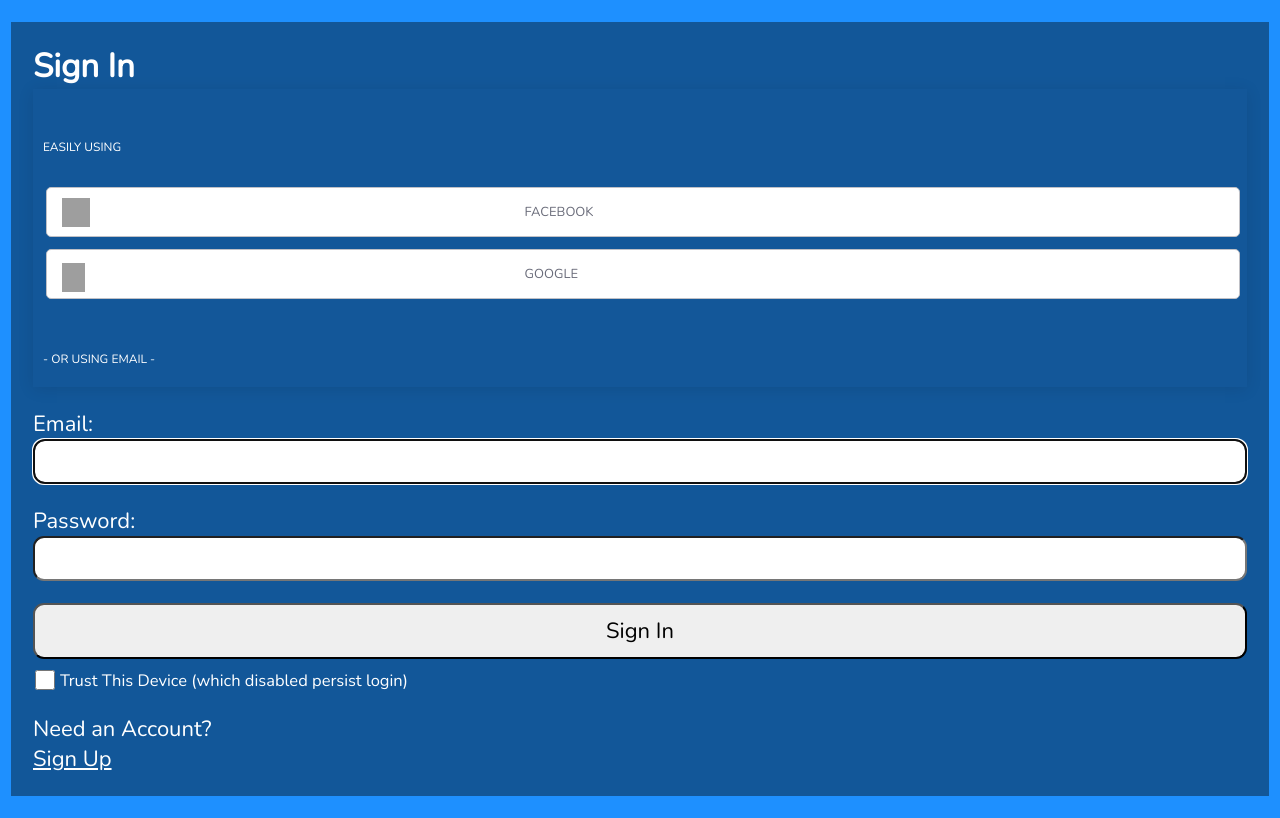
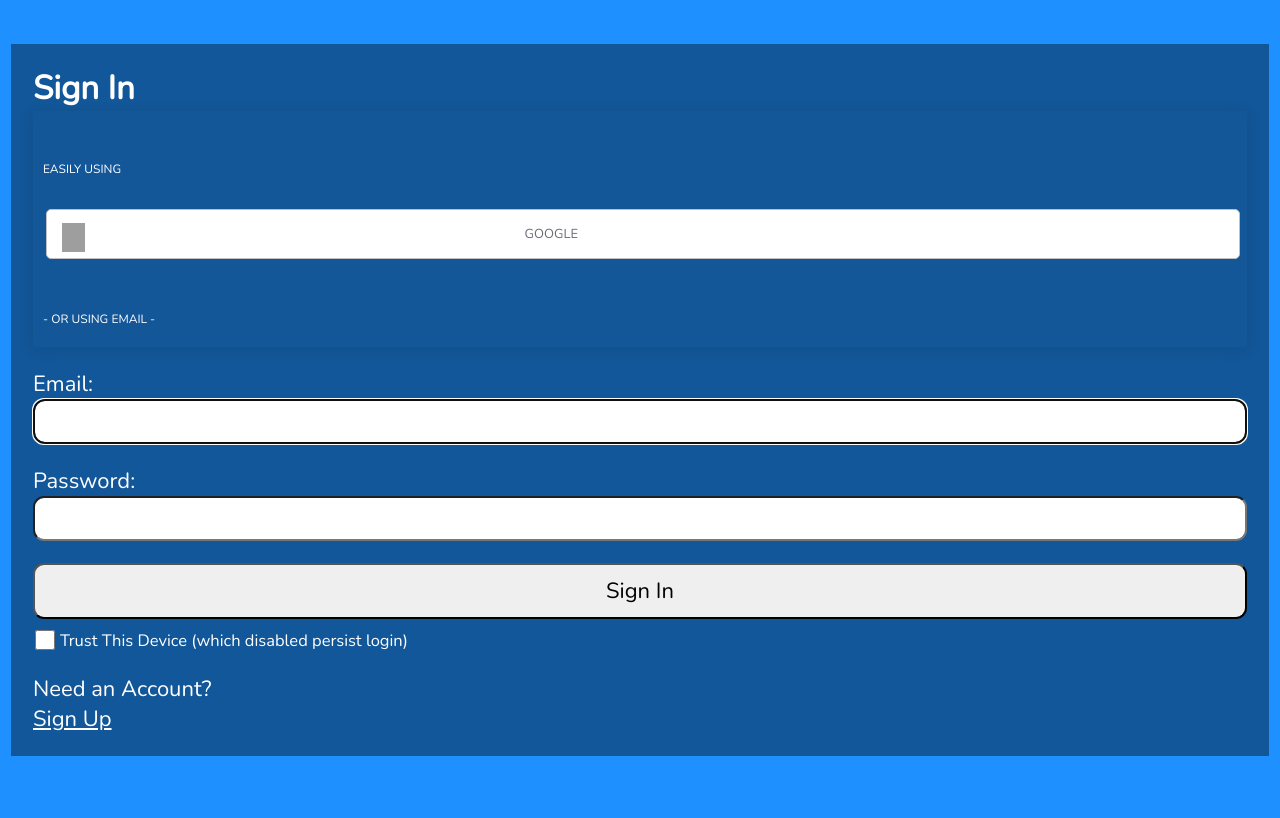
Before and after one commit to Am0stafa/Authentication-System, a React (Create React App) app in the folder Frontend/: page /login in a window 1280 px wide. Built offline with nearby package versions, Linux system fonts and the light colour scheme; grey boxes are pictures that could not be loaded.

Commit message:
bug in persistLogin

```diff
--- a/Frontend/src/components/Login.jsx
+++ b/Frontend/src/components/Login.jsx
@@ -39,8 +39,7 @@ const Login = () => {
                     withCredentials: true
                 }
             );
-            console.log(JSON.stringify(response?.data));
-            //console.log(JSON.stringify(response));
+
             const accessToken = response?.data?.accessToken;
             const roles = response?.data?.roles;
             setAuth({ user, pwd, roles, accessToken });
--- a/Frontend/src/components/Register.jsx
+++ b/Frontend/src/components/Register.jsx
@@ -74,7 +74,7 @@ const Register = () => {
                 headers: { 'Content-Type': 'application/json' },
                 withCredentials: true
             })
-            // setSuccessMessage(register.data.success)
+            setSuccessMessage(register.data.success)
             setSuccess(true)
             setUser('');
             setPwd('');
--- a/Frontend/src/components/socialMedia /SocialMedia.jsx
+++ b/Frontend/src/components/socialMedia /SocialMedia.jsx
@@ -7,12 +7,6 @@ const SocialMedia = () => {
         <div className="login-third-party-login">
           <p className="login-button-info-text login-info-text text-center">EASILY USING</p>
           <div className="login-button-container container-fluid">
-            <div className="col-md-6 col-sm-6 col-xs-6">
-              <button className="login-facebook login-button">
-                <span className="header-sprite login-fb-logo" />
-                    FACEBOOK
-              </button>
-            </div>
             <div className="col-md-6 col-sm-6 col-xs-6">
               <button className="login-google login-button" id="gPlusLogin">
                 <span className="header-sprite login-gplus-logo" />
```
Also changed, not shown: 1 other file (tests, documents, lock files or other folders).
